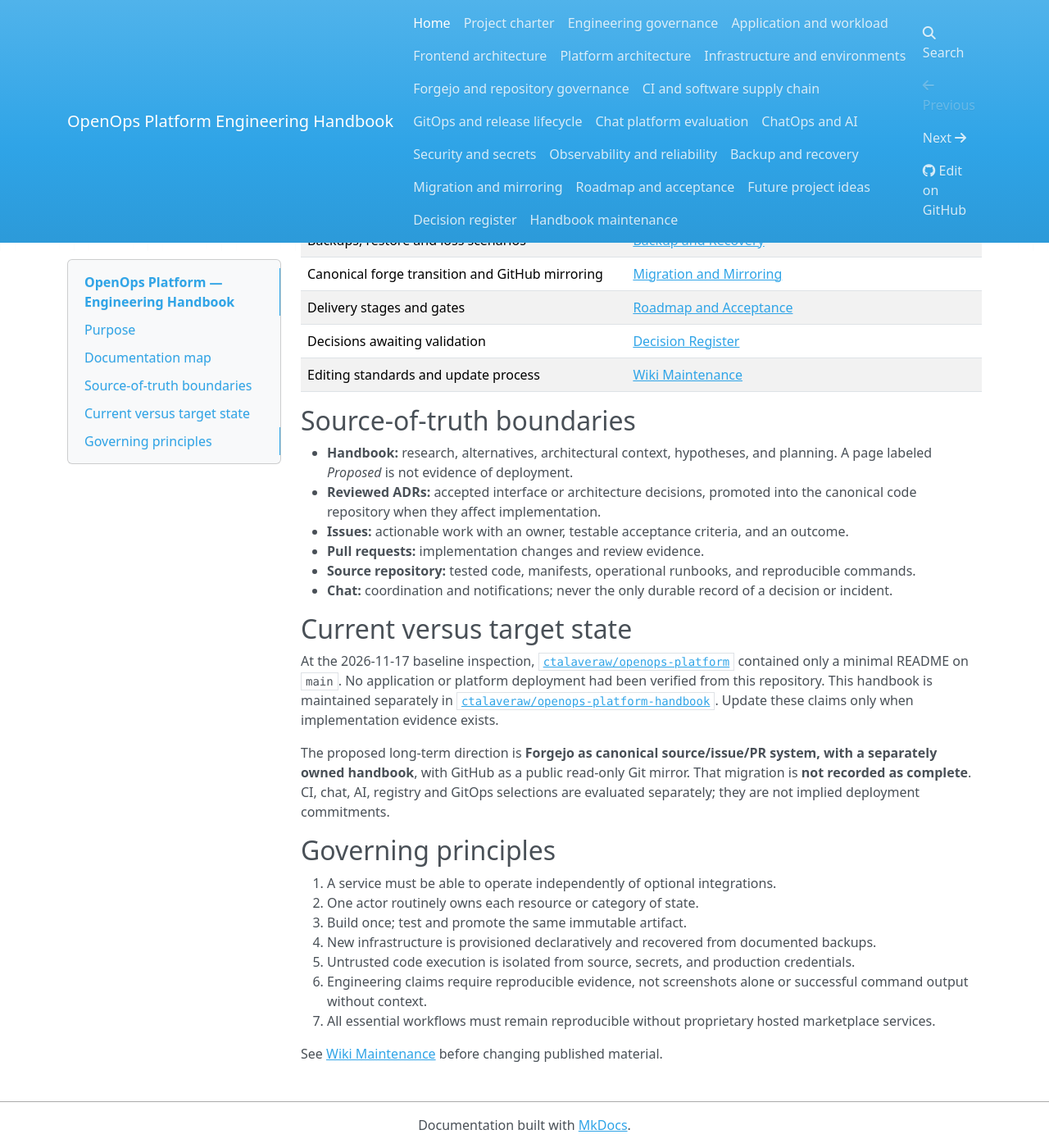
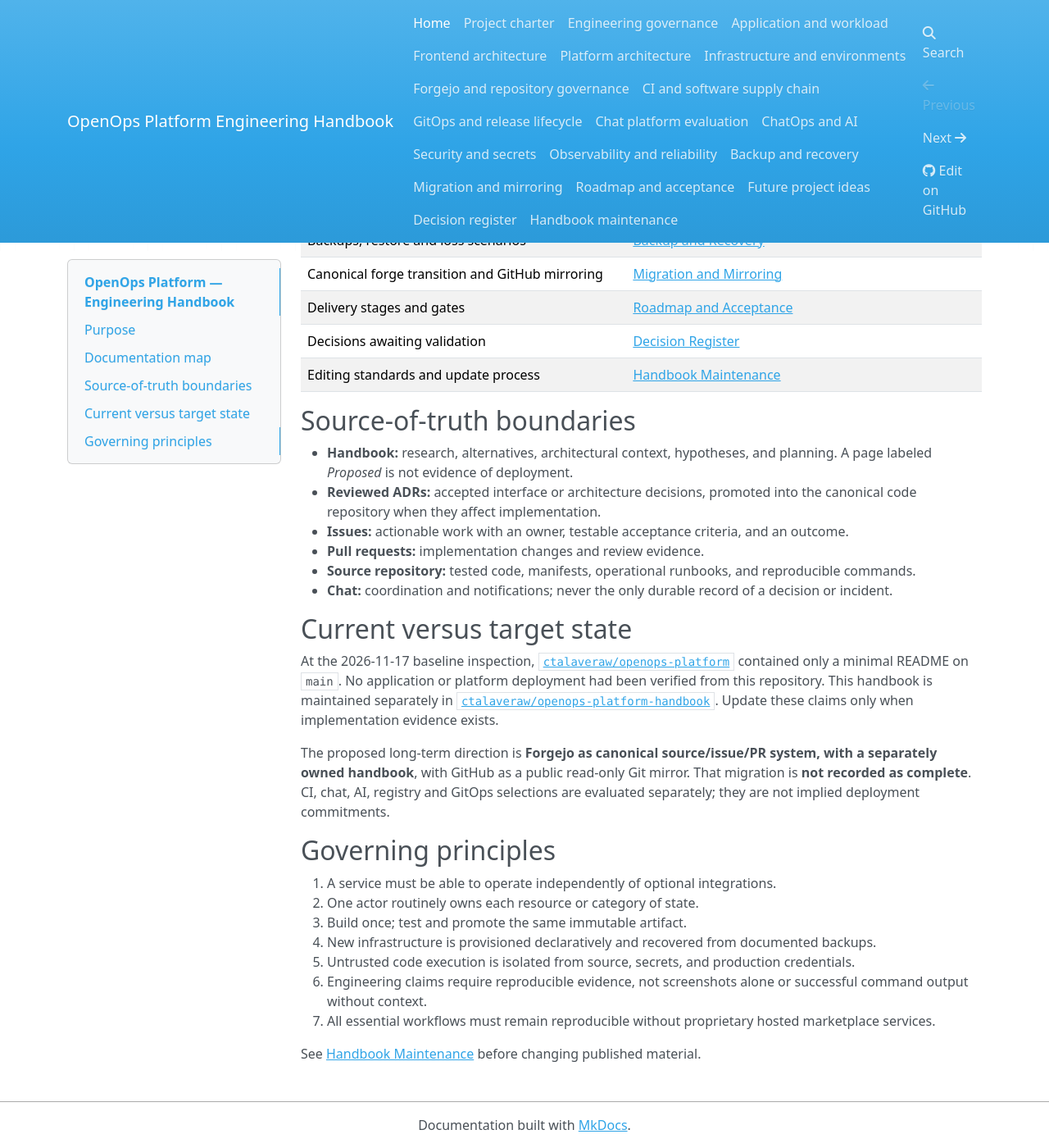
Before and after one commit to ctalaveraw/openops-platform-handbook, an MkDocs documentation site: the page built from docs/index.md, in a window 1280 px wide and 1400 px high, scrolled down 1058 px. Shown: the whole window at 82% size. Built offline with MkDocs 1.6.1, drawn with Linux system fonts in a browser that asks for light colours; nearby versions of some CDN libraries.

Commit message:
docs: normalize handbook terminology

```diff
--- a/docs/index.md
+++ b/docs/index.md
@@ -30,7 +30,7 @@ The project prioritizes demonstrable engineering outcomes: small changes, review
 | Canonical forge transition and GitHub mirroring | [Migration and Mirroring](Migration-and-Mirroring.md) |
 | Delivery stages and gates | [Roadmap and Acceptance](Roadmap-and-Acceptance.md) |
 | Decisions awaiting validation | [Decision Register](Decision-Register.md) |
-| Editing standards and update process | [Wiki Maintenance](Handbook-Maintenance.md) |
+| Editing standards and update process | [Handbook Maintenance](Handbook-Maintenance.md) |
 
 ## Source-of-truth boundaries
 
@@ -57,4 +57,4 @@ The proposed long-term direction is **Forgejo as canonical source/issue/PR syste
 6. Engineering claims require reproducible evidence, not screenshots alone or successful command output without context.
 7. All essential workflows must remain reproducible without proprietary hosted marketplace services.
 
-See [Wiki Maintenance](Handbook-Maintenance.md) before changing published material.
+See [Handbook Maintenance](Handbook-Maintenance.md) before changing published material.
```
